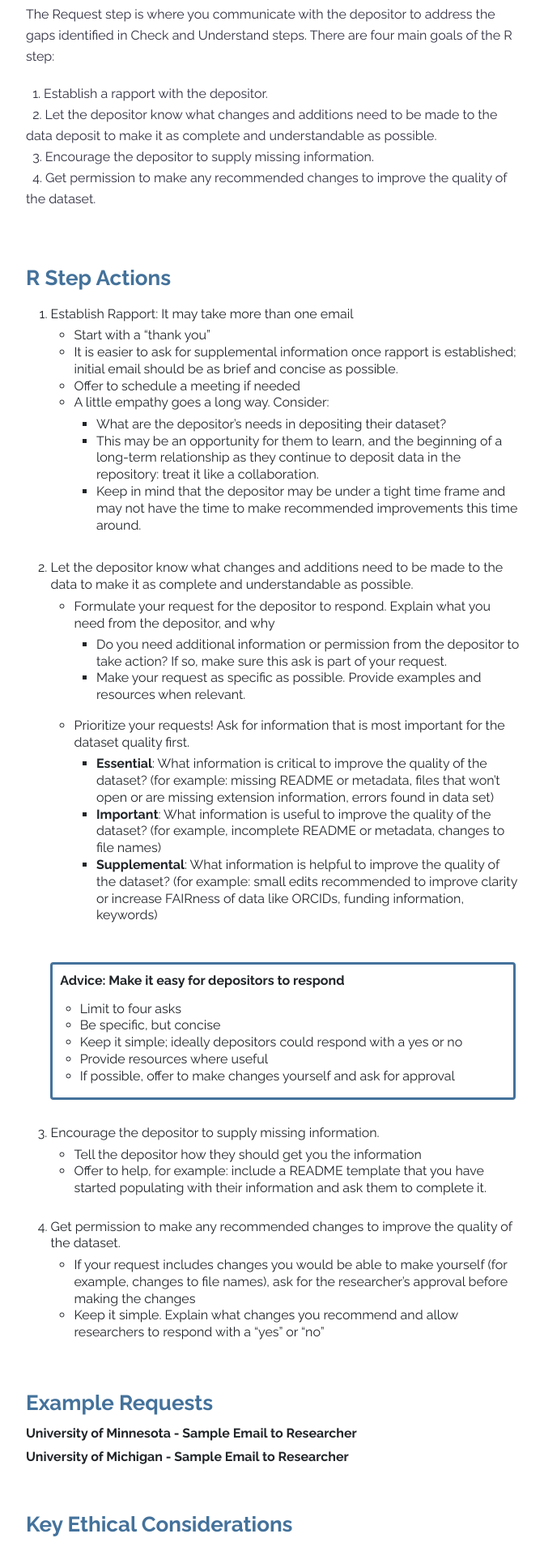
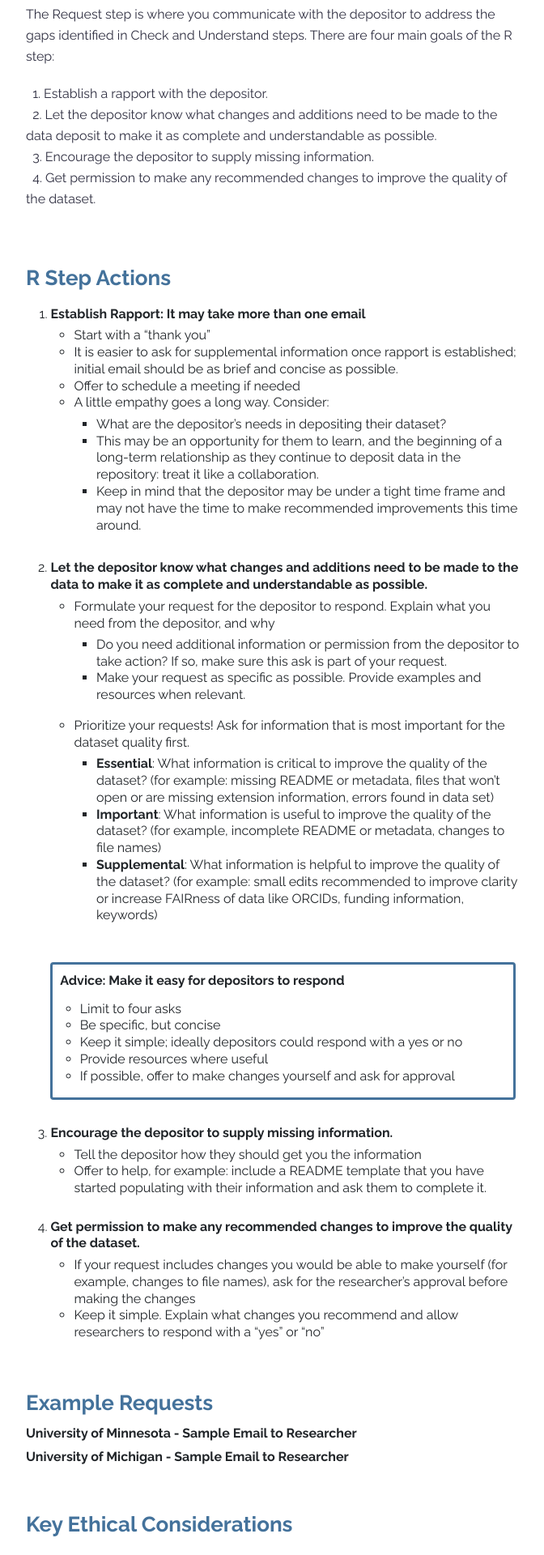
Before and after one commit to DataCurationNetwork/CURATED, a Jekyll site: the page built from _modules/module-r.md, in a window 1280 px wide. Shown: the part 825-2745 px from the top of the page at 81% size, without its empty margins (143-815 px from the left). Built offline with Jekyll 4.4.1, drawn with Linux system fonts in a browser that asks for light colours.

```diff
--- a/_includes/footer.html
+++ b/_includes/footer.html
@@ -3,7 +3,9 @@
     <div class="row">
       <div class="col-12">
         <div class="footer-inner">
+          <a href = "https://creativecommons.org/licenses/by/4.0/">
           <img src= "/CURATED/images/by.png" height = "40px" width="120px">
+          </a>
           <ul>
             {% assign footermenu = site.data.menus.footer | sort: 'weight'  %}
             {% for item in footermenu %}
--- a/_modules/module-r.md
+++ b/_modules/module-r.md
@@ -78,7 +78,7 @@ layout: module
 <h2>R Step Actions</h2>
 
 <ol style=" padding-top: 1%; padding-bottom: 1%;padding-left: 5%;">
-  <li>Establish Rapport: It may take more than one email
+  <li><b>Establish Rapport: It may take more than one email</b>
     <ul style=" padding-top: 1%; padding-bottom: 1%; padding-left: 5%;">
       <li>Start with a “thank you”</li>
       <li>It is easier to ask for supplemental information once rapport is established; initial email should be as brief and concise as possible.</li>
@@ -94,7 +94,7 @@ layout: module
   </li>
       <br>
 
-  <li>Let the depositor know what changes and additions need to be made to the data to make it as complete and understandable as possible.
+  <li><b>Let the depositor know what changes and additions need to be made to the data to make it as complete and understandable as possible. </b>
       <ul style="padding-top: 1%; padding-bottom: 1%;padding-left: 5%;">
           <li>Formulate your request for the depositor to respond. Explain what you need from the depositor, and why
           <ul style =  "padding-top: 1%; padding-bottom: 1%;padding-left: 5%;">
@@ -125,14 +125,14 @@ layout: module
     </blockquote>
   </li>
 <br>
-    <li>Encourage the depositor to supply missing information.
+    <li><b>Encourage the depositor to supply missing information.</b>
         <ul style="padding-top: 1%; padding-bottom: 1%;padding-left: 5%;">
             <li>Tell the depositor how they should get you the information</li>
             <li>Offer to help, for example: include a README template that you have started populating with their information and ask them to complete it.</li>
         </ul>
     </li>
 <br>
-      <li>Get permission to make any recommended changes to improve the quality of the dataset.
+      <li><b>Get permission to make any recommended changes to improve the quality of the dataset.</b>
           <ul style="padding-top: 1%; padding-bottom: 1%;padding-left: 5%;">
               <li>If your request includes changes you would be able to make yourself (for example, changes to file names), ask for the researcher’s approval before making the changes</li>
               <li>Keep it simple. Explain what changes you recommend and allow researchers to respond with a “yes” or “no”</li>
```
Also changed, not shown: _modules/module-c.md (+0 -4 lines), _modules/module-t.md (+0 -4 lines), _modules/module-u.md (+16 -4 lines).
